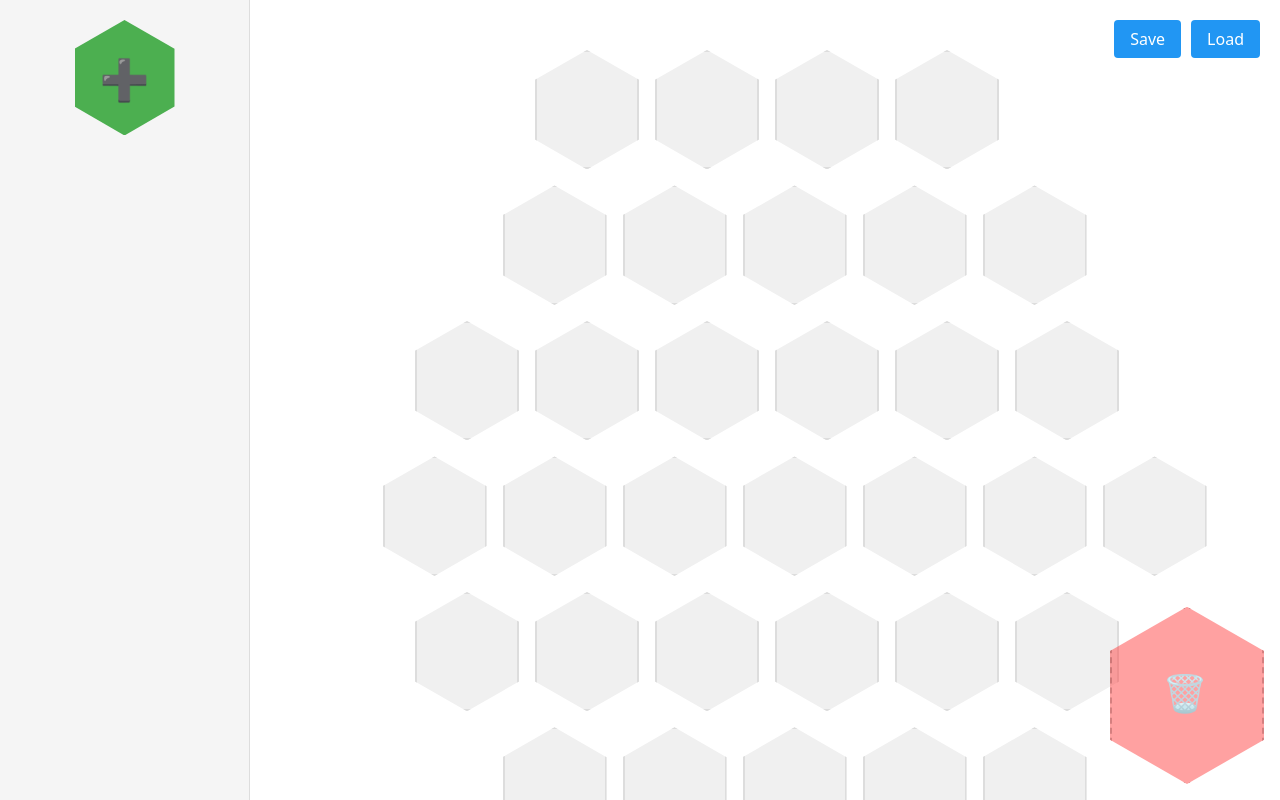
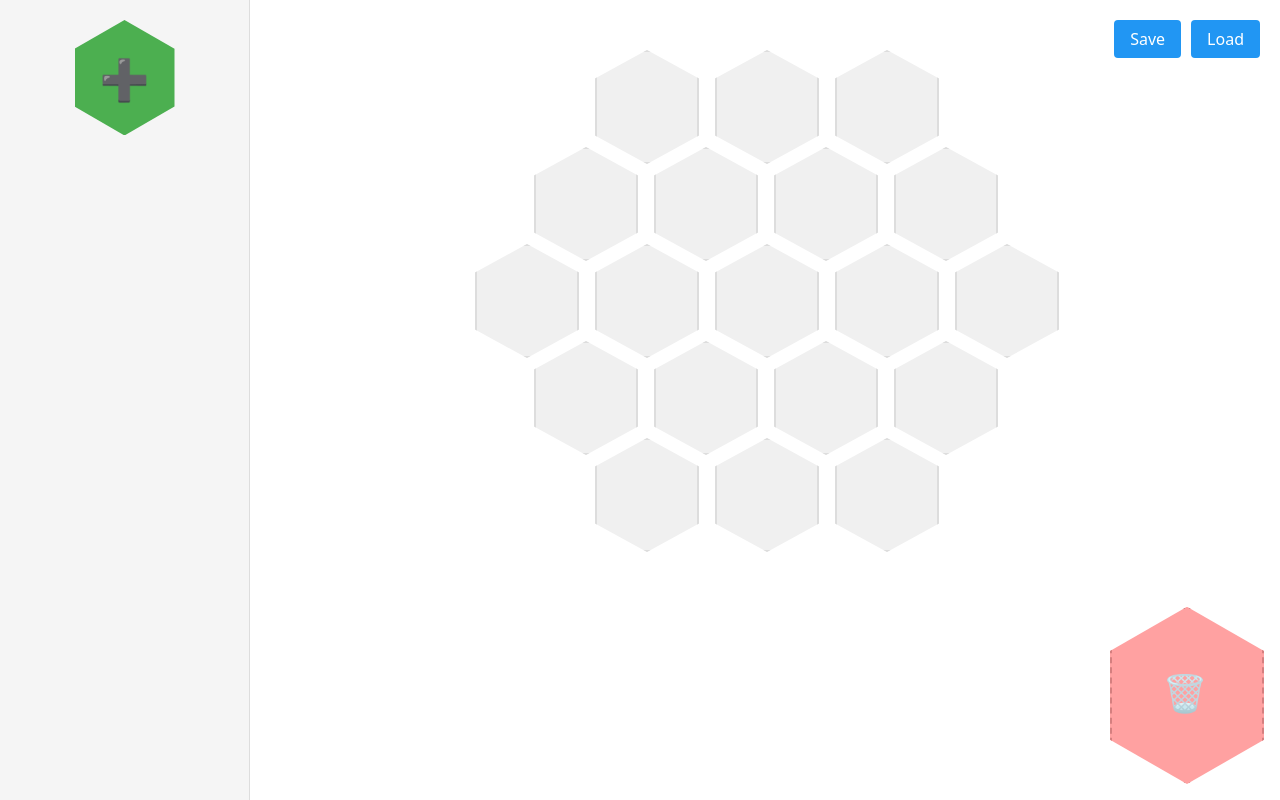
Before and after one commit to mrkplt/hex-flower, a React (Vite) app: page / in a window 1280 px wide. Built offline with nearby package versions, Linux system fonts and the light colour scheme.

Commit message:
work on the grid spacing and tile size

```diff
--- a/src/components/Hex.jsx
+++ b/src/components/Hex.jsx
@@ -2,12 +2,16 @@ import React from 'react';
 import styled from 'styled-components';
 import { useDrag, useDrop } from 'react-dnd';
 import { ItemTypes } from '../constants';
+import { getHexSize, getHexMargin } from '../constants/hexLayout';
+
+const { width, height, contentWidth, contentHeight } = getHexSize();
+const margin = getHexMargin();
 
 const HexContainer = styled.div`
-  width: 100px;
-  height: 115.47px;
+  width: ${width}px;
+  height: ${height}px;
   position: relative;
-  margin: 10px;
+  margin: ${margin}px;
   cursor: ${props => props.hasTile ? 'grab' : 'pointer'};
   opacity: ${props => props.isDragging ? 0.5 : 1};
 
@@ -44,8 +48,6 @@ const Content = styled.div`
   z-index: 1;
   overflow: hidden;
   clip-path: polygon(50% 0%, 100% 25%, 100% 75%, 50% 100%, 0% 75%, 0% 25%);
-  transition: transform 0.2s ease;
-  transform: ${props => props.isOver ? 'scale(0.95)' : 'scale(1)'};
 `;
 
 const Label = styled.div`
@@ -89,17 +91,17 @@ const SideLabel = styled.div`
   ${props => {
     switch (props.side) {
       case 'top':
-        return 'top: 5px; left: 50%; transform: translateX(-50%);';
+        return `top: 0; left: 50%; transform: translateX(-50%);`;
       case 'topRight':
-        return 'top: 25%; right: 5px;';
+        return `top: 25%; right: 0;`;
       case 'bottomRight':
-        return 'bottom: 25%; right: 5px;';
+        return `bottom: 25%; right: 0;`;
       case 'bottom':
-        return 'bottom: 5px; left: 50%; transform: translateX(-50%);';
+        return `bottom: 0; left: 50%; transform: translateX(-50%);`;
       case 'bottomLeft':
-        return 'bottom: 25%; left: 5px;';
+        return `bottom: 25%; left: 0;`;
       case 'topLeft':
-        return 'top: 25%; left: 5px;';
+        return `top: 25%; left: 0;`;
       default:
         return '';
     }
@@ -139,7 +141,7 @@ const Hex = ({ tile, sideLabels = {}, hexId, onMoveTile }) => {
       isDragging={isDragging}
       isOver={isOver}
     >
-      <Content isOver={isOver}>
+      <Content>
         {tile && tile.image && (
           <ImageContainer>
             <Image src={tile.image} alt={tile.text || 'Tile image'} />
--- a/src/components/HexFlower.jsx
+++ b/src/components/HexFlower.jsx
@@ -3,6 +3,9 @@ import styled from 'styled-components';
 import { ItemTypes } from '../constants';
 import Hex from './Hex';
 import TrashZone from './TrashZone';
+import { getFlowerLayout, getHexDimensions } from '../constants/hexLayout';
+
+const { width, height, rowOffset, rowSpacing } = getHexDimensions();
 
 const FlowerContainer = styled.div`
   display: flex;
@@ -13,13 +16,12 @@ const FlowerContainer = styled.div`
 
 const HexRow = styled.div`
   display: flex;
-  &:nth-child(even) {
-    margin-left: 55px;
-  }
+  margin-bottom: ${rowSpacing}px;
+  transform: translateX(${props => props.offset}px);
 `;
 
 const HexFlower = ({ hexes, onHexDrop, onTileDelete }) => {
-  const layout = [4, 5, 6, 7, 6, 5, 4];
+  const layout = getFlowerLayout();
 
   const handleMoveTile = (sourceHexId, targetHexId, tile) => {
     if (sourceHexId === targetHexId) return;
@@ -30,7 +32,10 @@ const HexFlower = ({ hexes, onHexDrop, onTileDelete }) => {
     <>
       <FlowerContainer>
         {layout.map((hexCount, rowIndex) => (
-          <HexRow key={rowIndex}>
+          <HexRow
+            key={rowIndex}
+            offset={rowIndex % 2 === 1 ? rowOffset : 0}
+          >
             {Array.from({ length: hexCount }).map((_, hexIndex) => {
               const hexId = `${rowIndex}-${hexIndex}`;
               const hex = hexes[hexId] || {};
--- /dev/null
+++ b/src/constants/hexLayout.js
@@ -0,0 +1,54 @@
+// Hex dimensions and calculations
+export const HEX_WIDTH = 100; // Base width of the hexagon
+export const HEX_STROKE = 2; // Border width
+
+// Calculated values
+export const HEX_HEIGHT = HEX_WIDTH * 1.1; // Height based on equilateral triangle properties
+export const HEX_MARGIN = HEX_WIDTH * 0.1; // 10% of hex width as margin
+
+// Content area calculations (subtracting stroke width)
+export const HEX_CONTENT_WIDTH = HEX_WIDTH - (HEX_STROKE * 2);
+export const HEX_CONTENT_HEIGHT = HEX_HEIGHT - (HEX_STROKE * 2);
+
+// Layout calculations
+export const ROW_SPACING = HEX_HEIGHT * -0.30; // Distance between rows
+export const ROW_OFFSET = HEX_WIDTH * -0.01; // Horizontal offset for even rows
+
+// Helper functions
+export const getHexSize = () => ({
+  width: HEX_WIDTH,
+  height: HEX_HEIGHT,
+  contentWidth: HEX_CONTENT_WIDTH,
+  contentHeight: HEX_CONTENT_HEIGHT
+});
+
+export const getRowOffset = (isEvenRow) => {
+  return isEvenRow ? ROW_OFFSET : 0;
+};
+
+export const getHexMargin = () => HEX_MARGIN;
+
+export const getFlowerLayout = () => {
+  // Return the fixed flower layout pattern
+  return [3, 4, 5, 4, 3];
+};
+
+export const updateHexDimensions = (newWidth) => {
+  HEX_WIDTH = newWidth;
+  HEX_HEIGHT = newWidth * Math.sqrt(3) / 2;
+  HEX_MARGIN = newWidth * 0.1;
+  HEX_CONTENT_WIDTH = newWidth - (HEX_STROKE * 2);
+  HEX_CONTENT_HEIGHT = HEX_HEIGHT - (HEX_STROKE * 2);
+  ROW_OFFSET = newWidth / 2;
+  ROW_SPACING = HEX_HEIGHT;
+};
+
+export const getHexDimensions = () => ({
+  width: HEX_WIDTH,
+  height: HEX_HEIGHT,
+  margin: HEX_MARGIN,
+  contentWidth: HEX_CONTENT_WIDTH,
+  contentHeight: HEX_CONTENT_HEIGHT,
+  rowOffset: ROW_OFFSET,
+  rowSpacing: ROW_SPACING
+});
```
